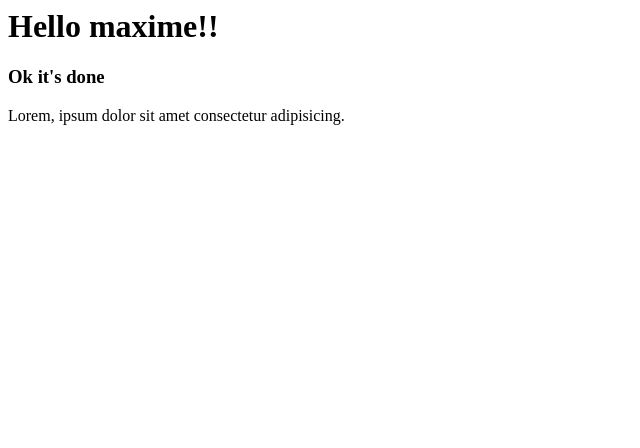
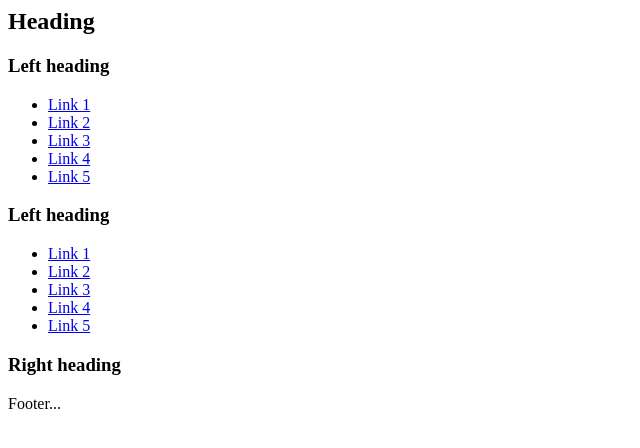
Before and after one commit to dev-mlk/automation-theme, a website: page public/index.html in a window 1280 px wide. Shown: the whole page, without its empty margins (0-640 px from the left). Drawn offline with Linux system fonts and the light colour scheme.

Commit message:
deployment

```diff
--- a/public/index.html
+++ b/public/index.html
@@ -1,7 +1,43 @@
-<h1>
-    Hello maxime!!
-</h1>
-<div>
-    <h3>Ok it's done</h3>
-    <p>Lorem, ipsum dolor sit amet consectetur adipisicing.</p>
-</div>
+
+
+	<div id="container">
+
+		<main id="center" class="column">
+			<article>
+
+				<h1>Heading</h1>
+				<p><script>generateText(50)</script></p>
+
+			</article>
+		</main>
+
+		<nav id="left" class="column">
+			<h3>Left heading</h3>
+			<ul>
+				<li><a href="#">Link 1</a></li>
+				<li><a href="#">Link 2</a></li>
+				<li><a href="#">Link 3</a></li>
+				<li><a href="#">Link 4</a></li>
+				<li><a href="#">Link 5</a></li>
+			</ul>
+			<h3>Left heading</h3>
+			<ul>
+				<li><a href="#">Link 1</a></li>
+				<li><a href="#">Link 2</a></li>
+				<li><a href="#">Link 3</a></li>
+				<li><a href="#">Link 4</a></li>
+				<li><a href="#">Link 5</a></li>
+			</ul>
+
+		</nav>
+
+		<div id="right" class="column">
+			<h3>Right heading</h3>
+			<p><script>generateText(1)</script></p>
+		</div>
+
+	</div>
+
+	<div id="footer-wrapper">
+		<footer id="footer"><p>Footer...</p></footer>
+	</div>
```
Also changed, not shown: .github/workflows/express_server.yml.
